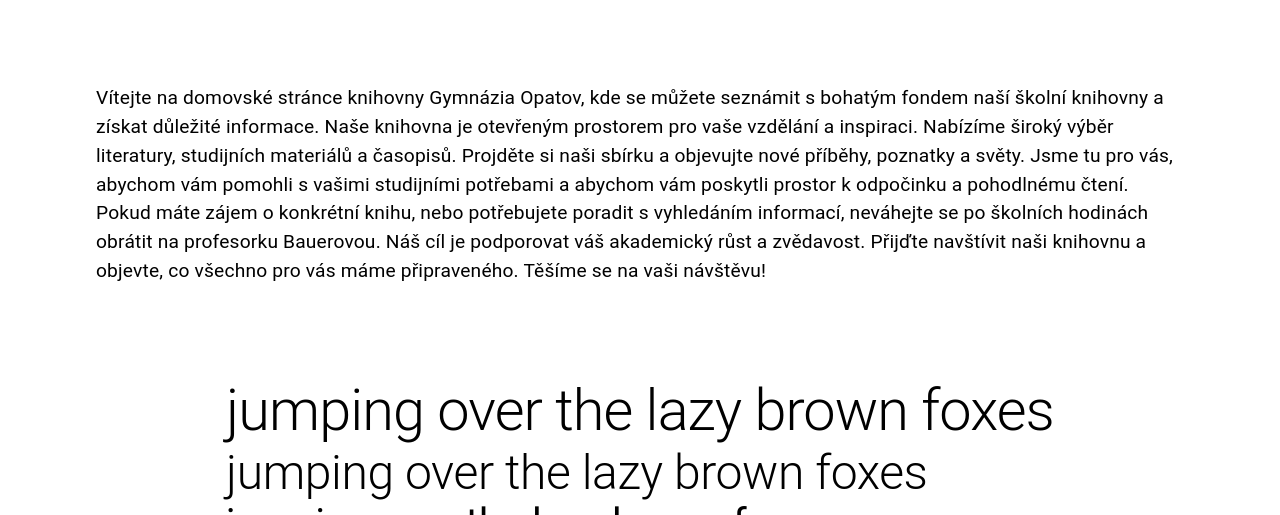
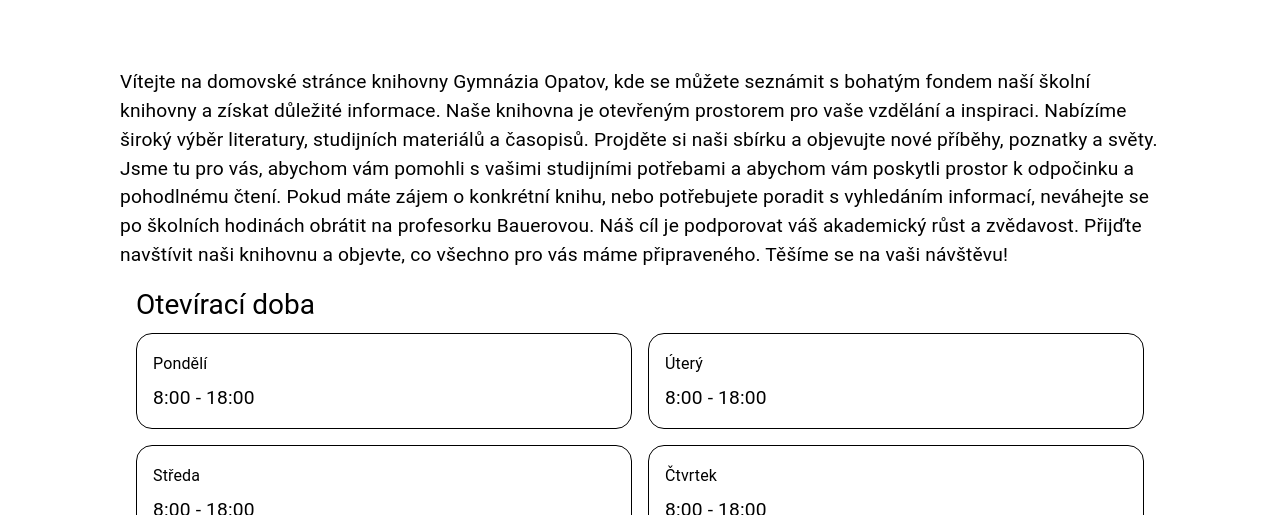
Before and after one commit to Nockiest/eknihovna, a Next.js app: page / in a window 1280 px wide. Shown: the part 437-952 px from the top of the page. Built offline with nearby package versions, Linux system fonts and the light colour scheme.

Commit message:
added school opening hours

```diff
--- /dev/null
+++ b/app/news/page.tsx
@@ -0,0 +1,9 @@
+import React from 'react'
+
+const page = () => {
+  return (
+    <div>page</div>
+  )
+}
+
+export default page
--- a/app/page.tsx
+++ b/app/page.tsx
@@ -1,23 +1,26 @@
 import BookPreview from "@/components/BookPreview";
+import OpeningHours from "@/components/OpeningHours";
 // import ThemedButtons from "@/theme/buttons/Buttons";
-import { Typography } from "@mui/material";
+import { Container, Typography } from "@mui/material";
 export default function Home() {
   return (
-    <main className="flex min-h-screen flex-col items-center justify-between p-24">
+    <main className="flex min-h-screen flex-col items-center justify-between px-12 lg:px-24 pt-12">
+      <Container maxWidth={'lg'}>
         <Typography variant="body1">
           Vítejte na domovské stránce knihovny Gymnázia Opatov, kde se můžete
           seznámit s bohatým fondem naší školní knihovny a získat důležité
           informace. Naše knihovna je otevřeným prostorem pro vaše vzdělání a
           inspiraci. Nabízíme široký výběr literatury, studijních materiálů a
-        časopisů. Projděte si naši
-        sbírku a objevujte nové příběhy, poznatky a světy. Jsme tu pro vás,
-        abychom vám pomohli s vašimi studijními potřebami a abychom vám poskytli
-        prostor k odpočinku a pohodlnému čtení. Pokud máte zájem o konkrétní
-        knihu, nebo potřebujete poradit s vyhledáním informací, neváhejte se po školních hodinách
-        obrátit na profesorku Bauerovou. Náš cíl je podporovat váš akademický
-        růst a zvědavost. Přijďte navštívit naši knihovnu a objevte, co všechno
-        pro vás máme připraveného. Těšíme se na vaši návštěvu!
+          časopisů. Projděte si naši sbírku a objevujte nové příběhy, poznatky a
+          světy. Jsme tu pro vás, abychom vám pomohli s vašimi studijními
+          potřebami a abychom vám poskytli prostor k odpočinku a pohodlnému
+          čtení. Pokud máte zájem o konkrétní knihu, nebo potřebujete poradit s
+          vyhledáním informací, neváhejte se po školních hodinách obrátit na
+          profesorku Bauerovou. Náš cíl je podporovat váš akademický růst a
+          zvědavost. Přijďte navštívit naši knihovnu a objevte, co všechno pro
+          vás máme připraveného. Těšíme se na vaši návštěvu!
         </Typography>
+        <OpeningHours />
         <div>
           <Typography variant="h1" component="h2">
             {" "}
@@ -48,6 +51,7 @@ export default function Home() {
             jumping over the lazy brown foxes
           </Typography>
         </div>
+      </Container>
     </main>
   );
 }
--- /dev/null
+++ b/components/OpeningHours.tsx
@@ -0,0 +1,36 @@
+import React from 'react';
+import { Typography, Box, Grid } from '@mui/material';
+
+const OpeningHours: React.FC = () => {
+  // Data for days and opening hours (assuming a static data structure)
+  const days = [
+    { day: 'Pondělí', hours: '8:00 - 18:00' },
+    { day: 'Úterý', hours: '8:00 - 18:00' },
+    { day: 'Středa', hours: '8:00 - 18:00' },
+    { day: 'Čtvrtek', hours: '8:00 - 18:00' },
+    { day: 'Pátek', hours: '8:00 - 16:00' },
+  ];
+
+  return (
+    <Box p={2}>
+      <Typography variant="h5" gutterBottom>
+        Otevírací doba
+      </Typography>
+      <Grid container spacing={2}>
+        {days.map((day, index) => (
+          <Grid key={index} item xs={12} sm={6}>
+            {/* xs={12} for full width on small screens, sm={6} for half width on medium screens and above */}
+            <Box border={1} p={2} borderRadius={4} height="100%">
+              <Typography variant="subtitle1" gutterBottom>
+                {day.day}
+              </Typography>
+              <Typography variant="body1">{day.hours}</Typography>
+            </Box>
+          </Grid>
+        ))}
+      </Grid>
+    </Box>
+  );
+};
+
+export default OpeningHours;
--- a/theme/theme.tsx
+++ b/theme/theme.tsx
@@ -3,6 +3,7 @@
 import { createTheme } from "@mui/material/styles";
 
 const theme = createTheme({
+  spacing: 8,
   typography: {
     h1: {
       fontSize: '2.4rem',
@@ -84,6 +85,22 @@ const theme = createTheme({
 
   },
   components: {
+    MuiContainer: {
+      styleOverrides: {
+        root: {
+          margin: '16px', // default margin
+          [createTheme().breakpoints.down('sm')]: {
+            margin: '8px', // smaller screens
+          },
+          [createTheme().breakpoints.up('md')]: {
+            margin: '24px', // medium screens
+          },
+          [createTheme().breakpoints.up('lg')]: {
+            margin: '32px', // large screens
+          },
+        },
+      },
+    },
     MuiButton: {
       styleOverrides: {
         root: {
@@ -110,6 +127,7 @@ const theme = createTheme({
       },
     },
   },
+
 });
 // theme.typography  = {
 //   h1: {
```
Lines whose indentation alone changed are shown as unchanged.
